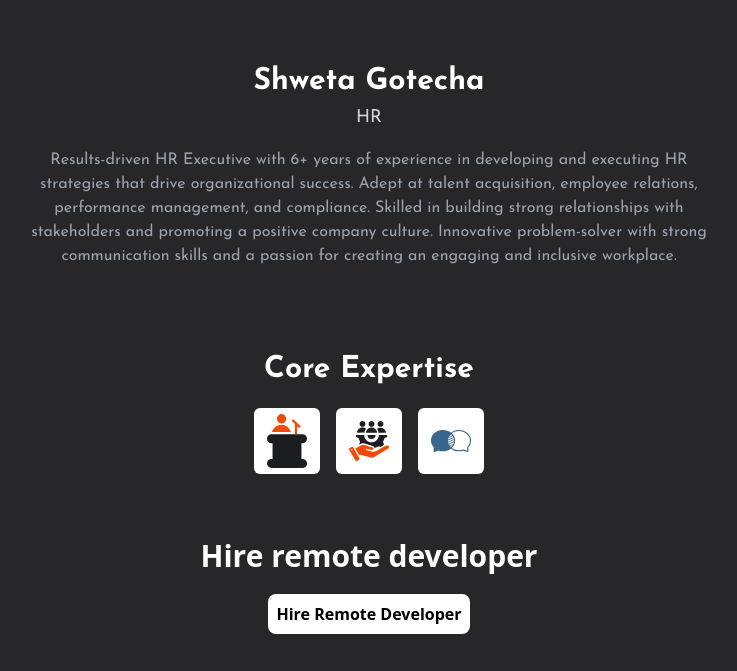
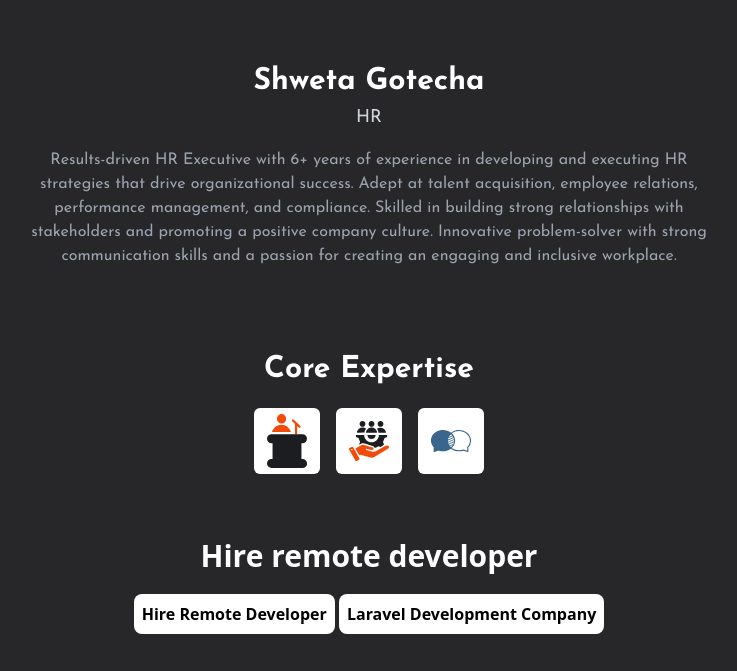
Before and after one commit to shweta-gotecha/shweta-gotecha-isinapp.github.io, a plain HTML site: page index.html in a window 1280 px wide. Shown: the top 671 px of the page, without its empty margins (271-1008 px from the left). Drawn offline with Linux system fonts and the light colour scheme.

Commit message:
Update index.html

```diff
--- a/index.html
+++ b/index.html
@@ -54,6 +54,7 @@
             <div class="text-center">
                 <p class="text-3xl font-bold text-white">Hire remote developer</p>
                 <a href="https://acquaintsoft.com/hire-developers" target="_blank" class="bg-white mt-5 mb-10 p-2 rounded-lg inline-block font-bold ring-zinc-300 transition-all duration-150 hover:ring-2 hover:bg-transparent hover:text-white">Hire Remote Developer</a>
+                   <a href="https://acquaintsoft.com/services/laravel-development-service" class="bg-white mt-5 mb-5 p-2 rounded-lg inline-block font-bold ring-zinc-300 transition-all duration-150 hover:ring-2 hover:bg-transparent hover:text-white mx-2">Laravel Development Company</a>
             </div>
 
 
```
